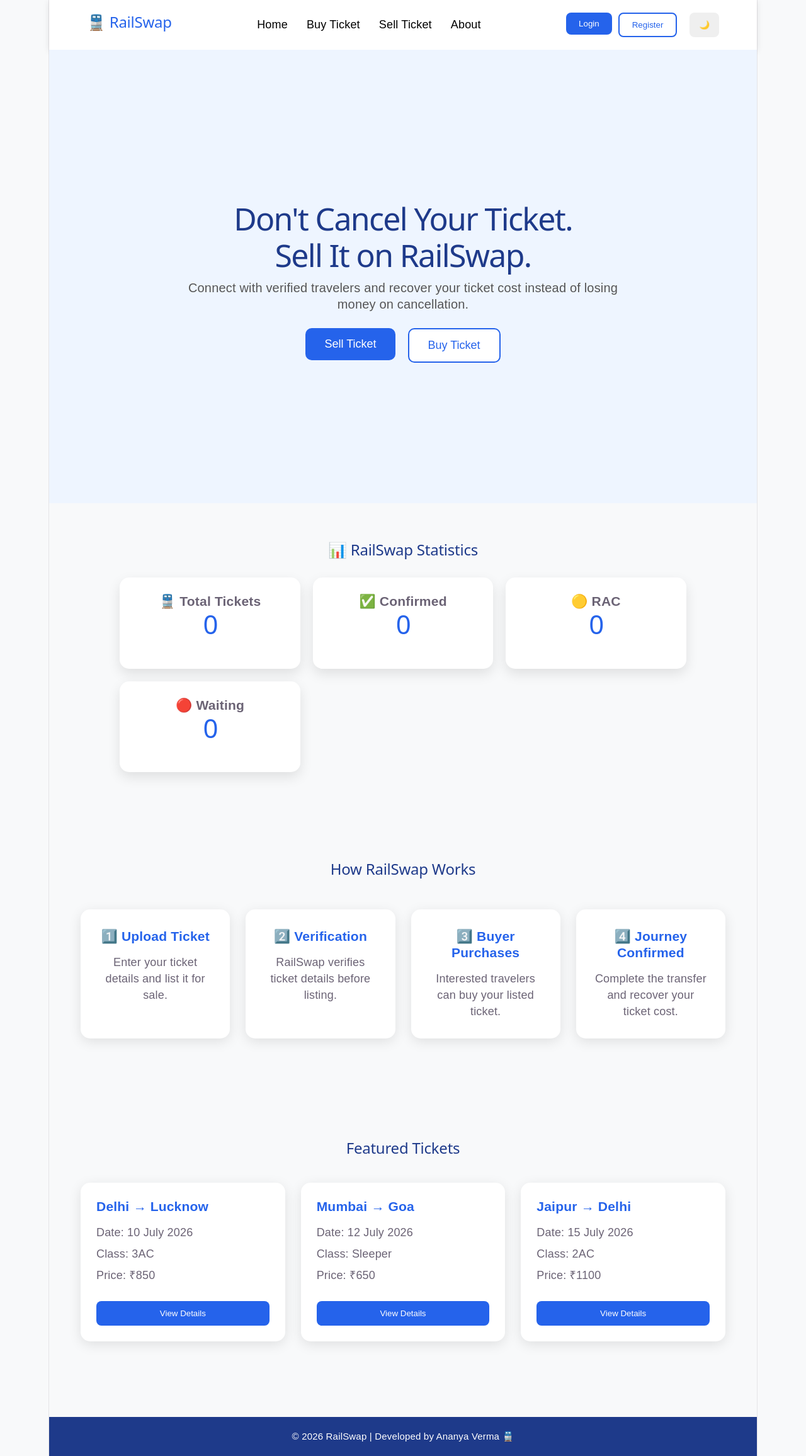
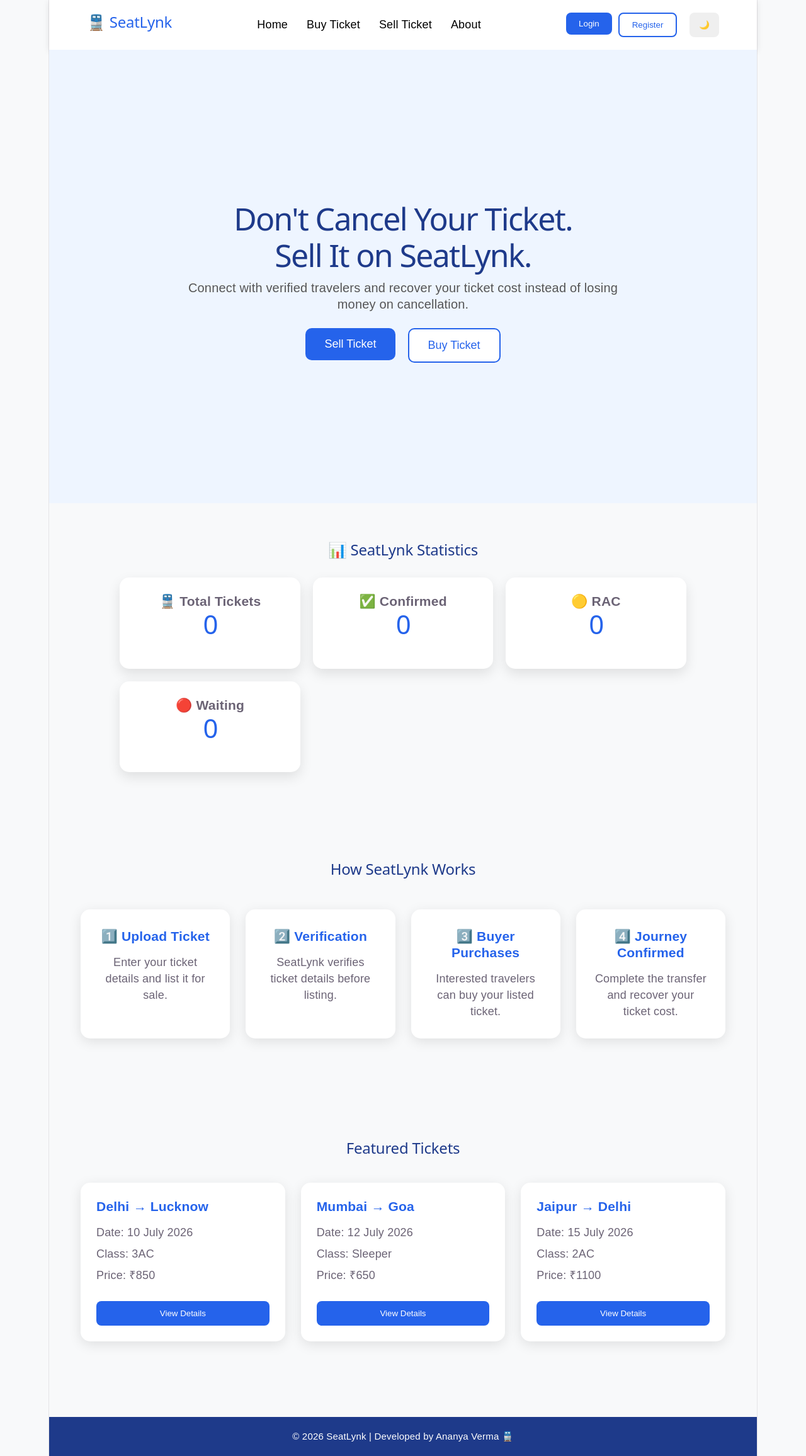
Before and after one commit to ananyaverma7211-afk/SeatLynk, a React (Vite) app: page / in a window 1280 px wide. Shown: the whole page at 63% size. Built offline with nearby package versions, Linux system fonts and the light colour scheme.

Commit message:
Initial commit

```diff
--- a/src/components/Dashboard.jsx
+++ b/src/components/Dashboard.jsx
@@ -24,7 +24,7 @@ function Dashboard() {
 
   return (
     <section className="dashboard">
-      <h2>📊 RailSwap Statistics</h2>
+      <h2>📊 SeatLynk Statistics</h2>
 
       <div className="dashboard-grid">
 
--- a/src/components/Footer.jsx
+++ b/src/components/Footer.jsx
@@ -1,7 +1,7 @@
 function Footer() {
   return (
     <footer className="footer">
-      <p>© 2026 RailSwap | Developed by Ananya Verma 🚆</p>
+      <p>© 2026 SeatLynk | Developed by Ananya Verma 🚆</p>
     </footer>
   );
 }
--- a/src/components/Hero.jsx
+++ b/src/components/Hero.jsx
@@ -4,7 +4,7 @@ function Hero() {
     <section className="hero">
       <div className="hero-content">
         <h1>Don't Cancel Your Ticket.</h1>
-        <h1>Sell It on RailSwap.</h1>
+        <h1>Sell It on SeatLynk.</h1>
 
         <p>
           Connect with verified travelers and recover your ticket cost
--- a/src/components/HowItWorks.jsx
+++ b/src/components/HowItWorks.jsx
@@ -1,7 +1,7 @@
 function HowItWorks() {
   return (
     <section className="how-it-works">
-      <h2>How RailSwap Works</h2>
+      <h2>How SeatLynk Works</h2>
 
       <div className="steps">
 
@@ -12,7 +12,7 @@ function HowItWorks() {
 
         <div className="step-card">
           <h3>2️⃣ Verification</h3>
-          <p>RailSwap verifies ticket details before listing.</p>
+          <p>SeatLynk verifies ticket details before listing.</p>
         </div>
 
         <div className="step-card">
--- a/src/components/Navbar.jsx
+++ b/src/components/Navbar.jsx
@@ -37,7 +37,7 @@ function Navbar() {
 
   return (
     <nav className="navbar">
-              <h2 className="logo">🚆 RailSwap</h2>
+              <h2 className="logo">🚆 SeatLynk</h2>
 
       <ul className="nav-links">
         <li>
--- a/src/pages/About.jsx
+++ b/src/pages/About.jsx
@@ -7,10 +7,10 @@ function About() {
       <Navbar />
 
       <div className="about-page">
-        <h1>About RailSwap 🚆</h1>
+        <h1>About SeatLynk 🚆</h1>
 
         <p>
-          RailSwap is a railway ticket resale platform where users can securely
+          SeatLynk is a railway ticket resale platform where users can securely
           list unused train tickets and find tickets from other passengers.
         </p>
 
```
